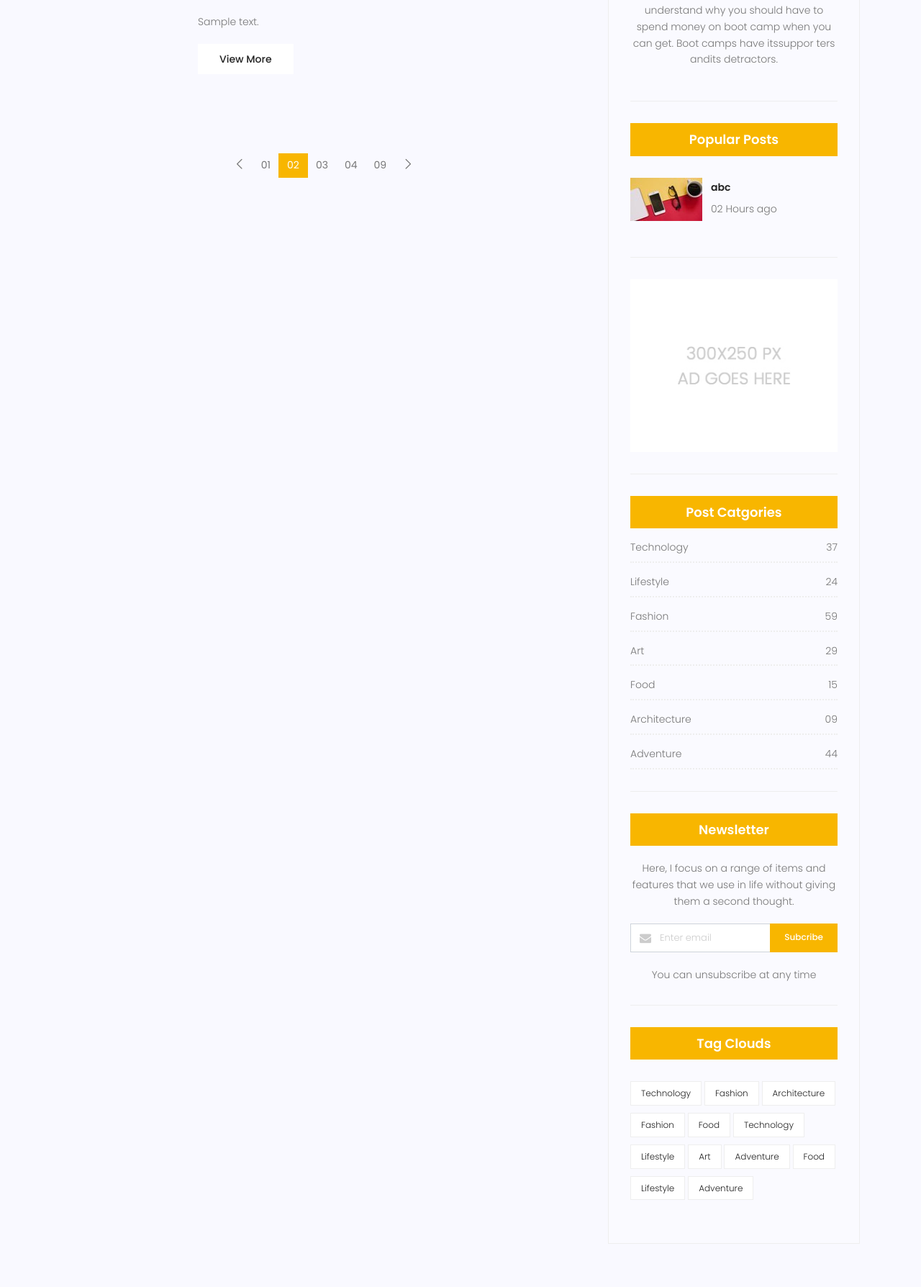
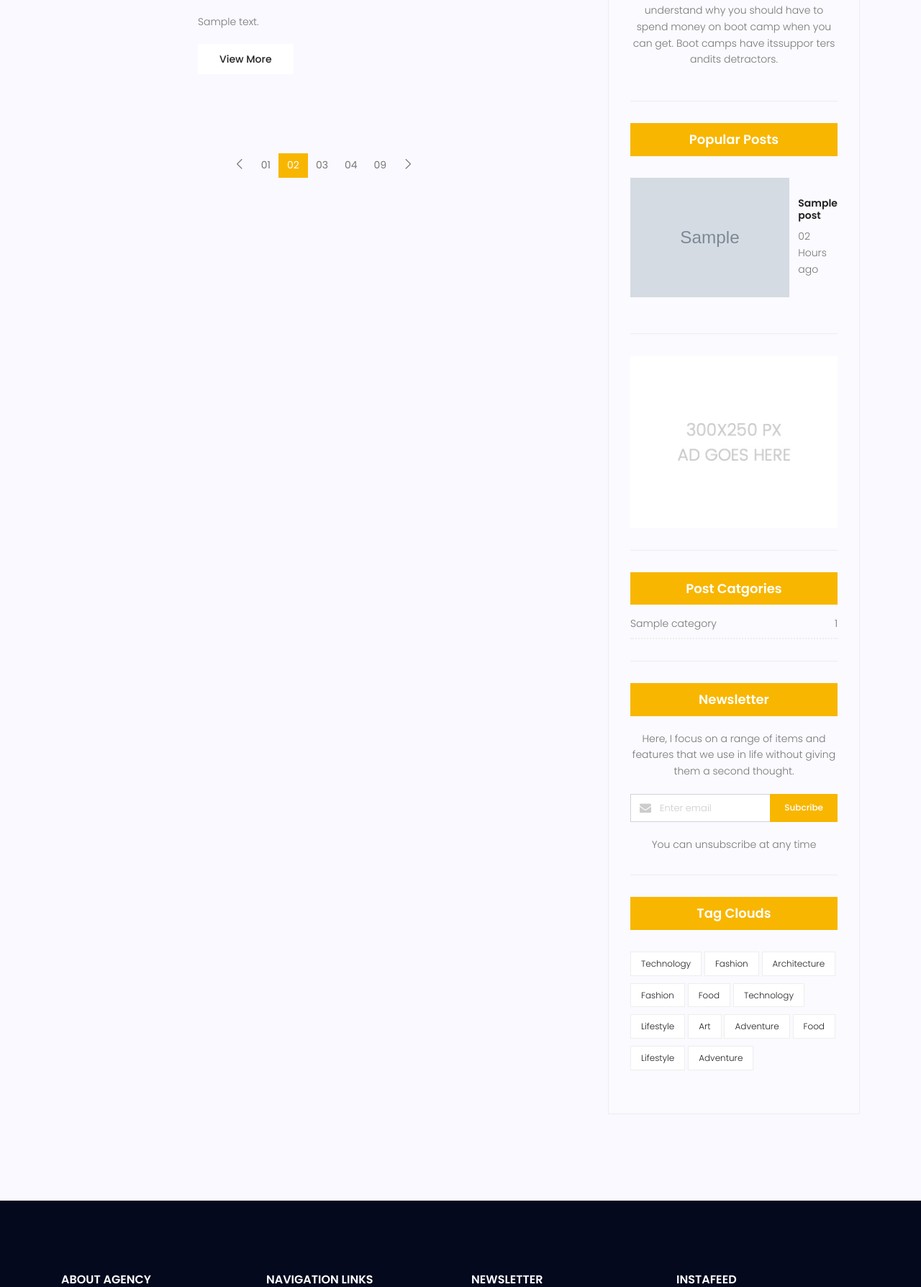
Before and after one commit to mohsenbjp/mysite, a Django app: page /blog/ in a window 1280 px wide. Shown: the part 849-2637 px from the top of the page at 72% size. Run offline with Django 3.2, Linux system fonts and the light colour scheme; tables that the repository leaves empty hold one stand-in row (values such as "Sample post"); grey boxes marked "Sample" are stand-in pictures; some libraries are stand-ins or nearby versions.

Commit message:
24.8.1400
bade filter kardane posta bar asase nevisande va category

```diff
--- a/blog/templatetags/blog-tags.py
+++ b/blog/templatetags/blog-tags.py
@@ -1,8 +1,18 @@
 from django import template
 register = template.Library()
-from blog.models import Post
+from blog.models import Post,Category
 
 @register.inclusion_tag('blog/blog-latestpost.html')
 def latestpost(a=3):
     postt=Post.objects.filter(status=1).order_by('published_date')[:a]
     return {'postt':postt}
+
+
+@register.inclusion_tag('blog/blog-category.html')
+def postcategories():
+    posts=Post.objects.filter(status=1)
+    categories=Category.objects.all()
+    cat_dict={}
+    for name in categories:
+        cat_dict[name]=posts.filter(category=name).count()
+    return{'categories':cat_dict}
--- a/blog/urls.py
+++ b/blog/urls.py
@@ -1,10 +1,11 @@
 from django.urls import path
-from .views import blog_home,blog_single# ,test
+from .views import blog_home,blog_single
 
 app_name='blog'
 
 urlpatterns = [
     path('',blog_home,name='index'),
     path('<int:pid>',blog_single,name='single'),
-    # path('post-<int:pid>',test,name='test'),
+    path('category/<str:cat_name>',blog_home,name='category'),
+    path('author/<str:author_username>',blog_home,name='author'),
 ]
--- a/blog/views.py
+++ b/blog/views.py
@@ -2,9 +2,13 @@ from django.shortcuts import render,get_object_or_404
 from .models import Post
 # import datetime
 # Create your views here.
-def blog_home(request):
+def blog_home(request,cat_name=None,author_username=None):
     posts=Post.objects.filter(status=1)
-    # current=datetime.datetime.now()
+    if cat_name:
+        posts=posts.filter(category__name=cat_name)
+    if author_username:
+        posts=posts.filter(author__username=author_username)
+
     context={'posts':posts}
     return render(request,'blog/blog-home.html',context)
 
@@ -12,8 +16,3 @@ def blog_single(request,pid):
     posts=get_object_or_404(Post,id=pid,status=1)
     context={'posts':posts}
     return render(request,'blog/blog-single.html',context)
-
-# def test(request,pid):
-#     posts=get_object_or_404(Post,id=pid)
-#     context={'posts':posts,'time':time}
-#     return render (request,'test.html',context)
--- /dev/null
+++ b/templates/blog/blog-ads.html
@@ -0,0 +1,5 @@
+{%load static%}
+
+<div class="single-sidebar-widget ads-widget">
+  <a href="#"><img class="img-fluid" src="{% static 'img/blog/ads-banner.jpg' %}" alt=""></a>
+</div>
--- a/templates/blog/blog-category.html
+++ b/templates/blog/blog-category.html
@@ -1,52 +1,15 @@
 {%load static%}
 
-<div class="single-sidebar-widget ads-widget">
-  <a href="#"><img class="img-fluid" src="{% static 'img/blog/ads-banner.jpg' %}" alt=""></a>
-</div>
 <div class="single-sidebar-widget post-category-widget">
   <h4 class="category-title">Post Catgories</h4>
   <ul class="cat-list">
+    {%for name,count in categories.items%}
     <li>
-      <a href="#" class="d-flex justify-content-between">
-        <p>Technology</p>
-        <p>37</p>
+      <a href="{%url 'blog:category' cat_name=name %}" class="d-flex justify-content-between">
+        <p>{{name}}</p>
+        <p>{{count}}</p>
       </a>
     </li>
-    <li>
-      <a href="#" class="d-flex justify-content-between">
-        <p>Lifestyle</p>
-        <p>24</p>
-      </a>
-    </li>
-    <li>
-      <a href="#" class="d-flex justify-content-between">
-        <p>Fashion</p>
-        <p>59</p>
-      </a>
-    </li>
-    <li>
-      <a href="#" class="d-flex justify-content-between">
-        <p>Art</p>
-        <p>29</p>
-      </a>
-    </li>
-    <li>
-      <a href="#" class="d-flex justify-content-between">
-        <p>Food</p>
-        <p>15</p>
-      </a>
-    </li>
-    <li>
-      <a href="#" class="d-flex justify-content-between">
-        <p>Architecture</p>
-        <p>09</p>
-      </a>
-    </li>
-    <li>
-      <a href="#" class="d-flex justify-content-between">
-        <p>Adventure</p>
-        <p>44</p>
-      </a>
-    </li>
+    {%endfor%}
   </ul>
 </div>
--- a/templates/blog/blog-home.html
+++ b/templates/blog/blog-home.html
@@ -1,6 +1,7 @@
 {% extends 'base.html'%}
 {%load static%}
 {%block content%}
+{%load blog-tags%}
 
 			<!-- End banner Area -->
 
@@ -78,7 +79,7 @@
 									<ul class="tags">
 
 									{% for cat in post.category.all%}
-									<a href="#">{{cat.name}}</a>
+									<a href="{%url 'blog:category' cat_name=cat.name %}">{{cat.name}}</a>
 									{%if not forloop.last%}
 									,
 									{%endif%}
@@ -86,7 +87,7 @@
 
 									</ul>
 									<div class="user-details row">
-										<p class="user-name col-lg-12 col-md-12 col-6"><a href="#">{{post.author.get_full_name}}</a> <span class="lnr lnr-user"></span></p>
+										<p class="user-name col-lg-12 col-md-12 col-6"><a href="{%url 'blog:author' author_username=post.author.username%}">{{post.author.get_full_name}}</a> <span class="lnr lnr-user"></span></p>
 										<p class="date col-lg-12 col-md-12 col-6"><a href="#">{{post.published_date|date:"d M Y" }}</a> <span class="lnr lnr-calendar-full"></span></p>
 										<p class="view col-lg-12 col-md-12 col-6"><a href="#">{{post.counted_views}} Views</a> <span class="lnr lnr-eye"></span></p>
 										<p class="comments col-lg-12 col-md-12 col-6"><a href="#">06 Comments</a> <span class="lnr lnr-bubble"></span></p>
@@ -149,8 +150,9 @@
 
 
 						{%include 'blog/blog-writer.html'%}
-						{%include 'blog/blog-latestpost.html'%}
-						{%include 'blog/blog-category.html'%}
+						{%latestpost%}
+						{%include 'blog/blog-ads.html'%}
+						{%postcategories%}
 						{%include 'blog/blog-newsletter.html'%}
 						{%include 'blog/blog-tagclouds.html'%}
 
--- a/templates/blog/blog-latestpost.html
+++ b/templates/blog/blog-latestpost.html
@@ -1,20 +1,21 @@
 {%load static%}
+
 
 <div class="single-sidebar-widget popular-post-widget">
       <h4 class="popular-title">Popular Posts</h4>
       <div class="popular-post-list">
 
-
+{%for post in postt%}
           <div class="single-post-list d-flex flex-row align-items-center">
               <div class="thumb">
-                  <img class="img-fluid" src="{% static 'img/blog/pp4.jpg' %}" alt="">
+                  <img class="img-fluid" src="{{post.image.url}}" alt="">
               </div>
               <div class="details">
-                  <a href="blog-single.html"><h6>abc</h6></a>
+                  <a href="{%url 'blog:single' pid=post.id %}"><h6>{{post.title}}</h6></a>
                   <p>02 Hours ago</p>
               </div>
           </div>
-
+{%endfor%}
 
 
       </div>
```
Also changed, not shown: templates/blog/blog-single.html (+6 -5 lines), media/blog/WhatsApp_Image_2021-10-07_at_14.59.03.jpeg (added).
